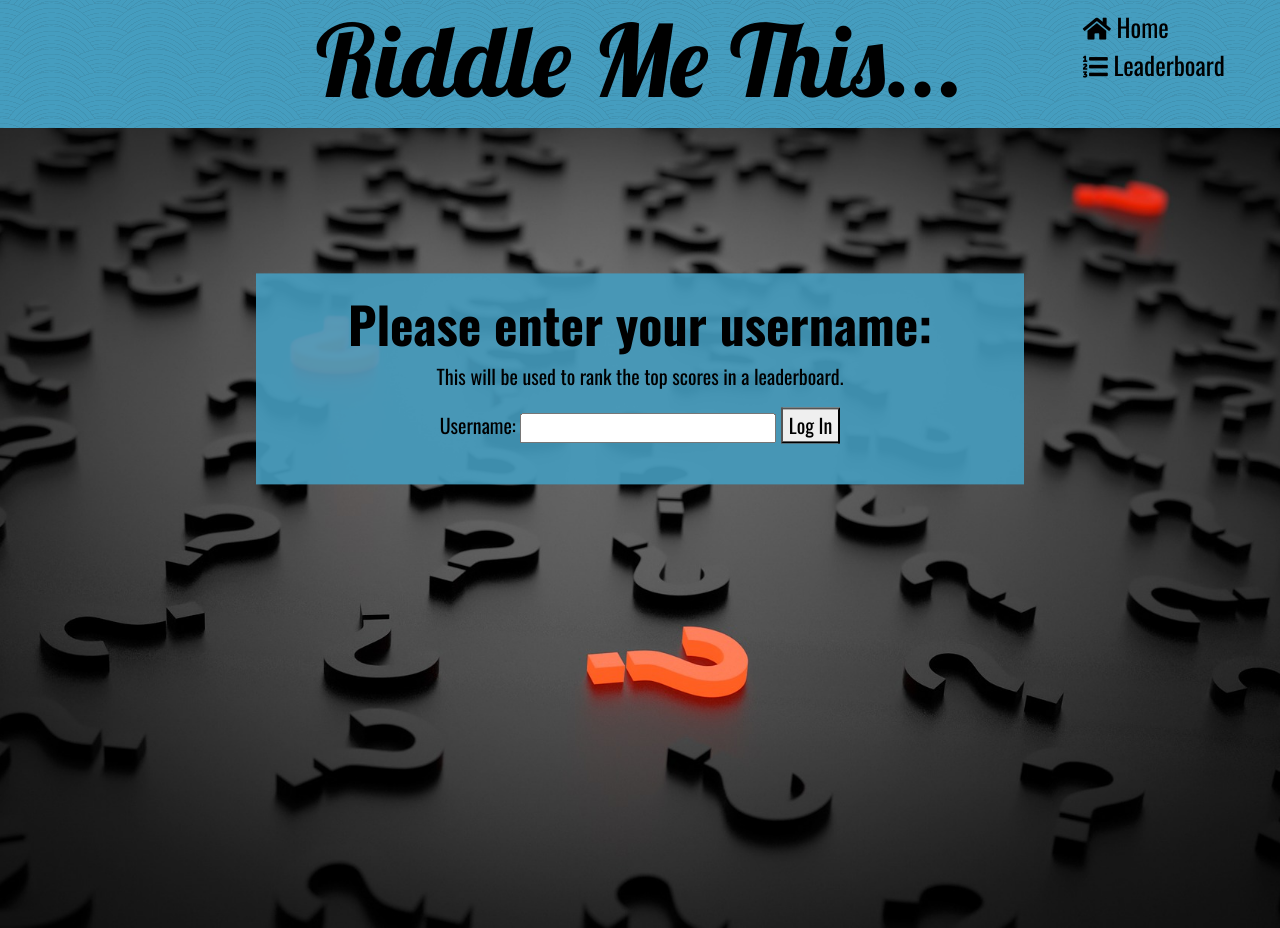
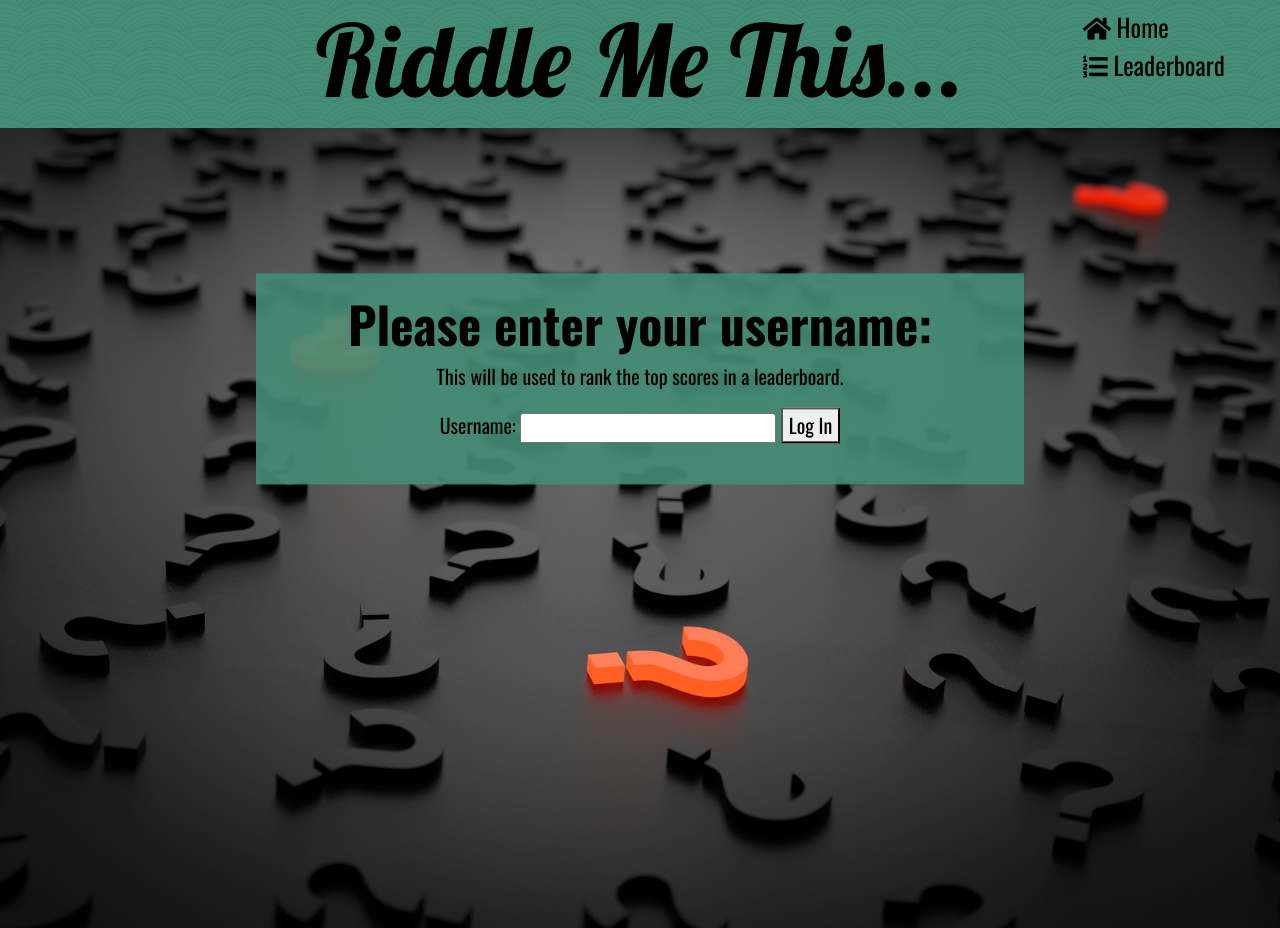
Before and after one commit to joanms/riddle-game, a Flask app: page / in a window 1280 px wide. Run offline with Flask 2, Linux system fonts and the light colour scheme; some libraries are stand-ins or nearby versions.

Commit message:
Changed colours

```diff
--- a/static/css/style.css
+++ b/static/css/style.css
@@ -2,8 +2,8 @@
 
 /*Colours
 Black
-#58A7C6 Teal
-#FC600A Orange*/
+#448D76 Green
+#FD4D0C Orange*/
 
 body {
     overflow: hidden;  /*Ensures that the background image does not create an unnecessary scrollbar*/
@@ -24,7 +24,7 @@ body {
 }
 
 .text-box {
-    background-color: rgba(69, 157, 191, 0.9);
+    background-color: rgba(68, 141, 118, 0.9);
     color: black;
     width: 60vw;
     padding: 20px;
@@ -73,7 +73,7 @@ p {
 }
 
 .header-elements {
-    background-color: #459DBF;
+    background-color: #448D76;
     background-image: url("../images/arches.png");
     color: black;
 }
@@ -92,7 +92,7 @@ p {
 
 .menuitem a:hover {
     text-decoration: none;
-    color: #FC600A;
+    color: #FD4D0C;
 }
 
 .form-label {
```
